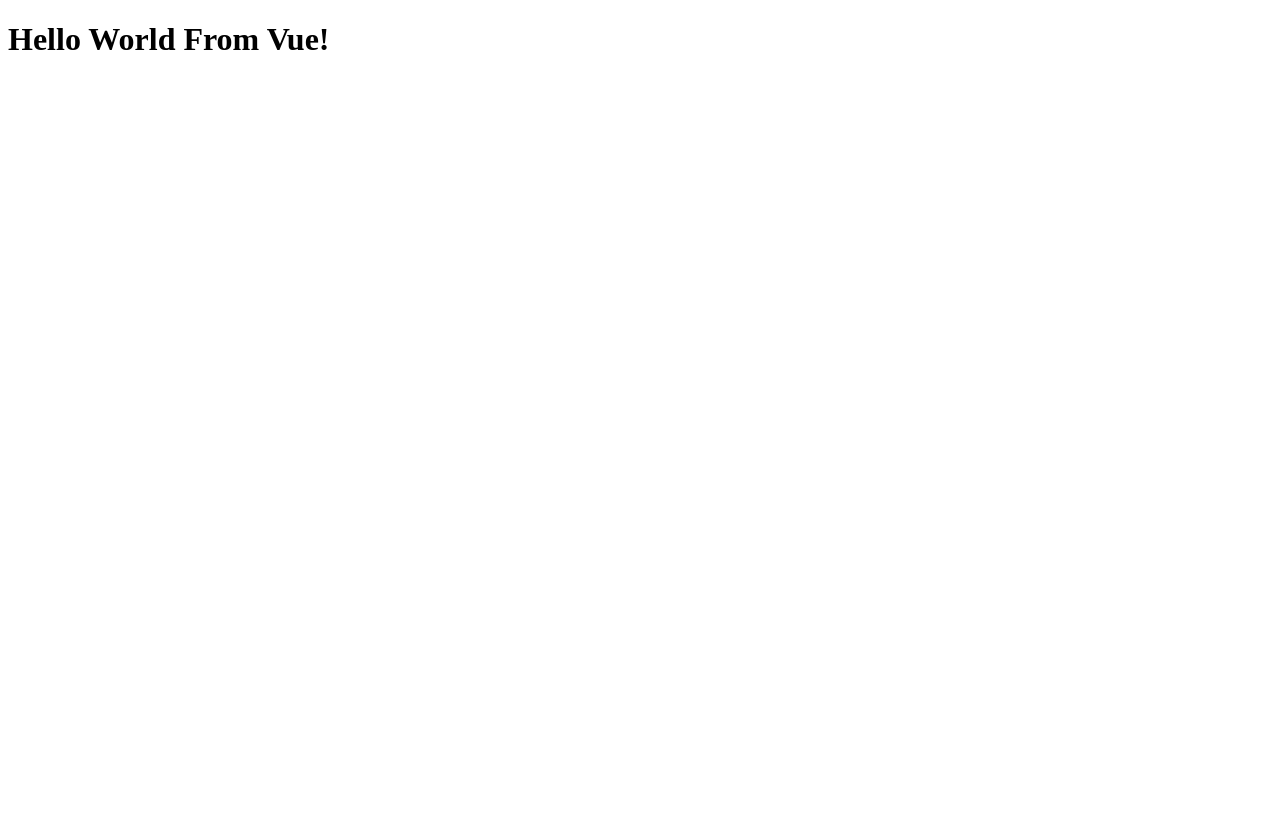
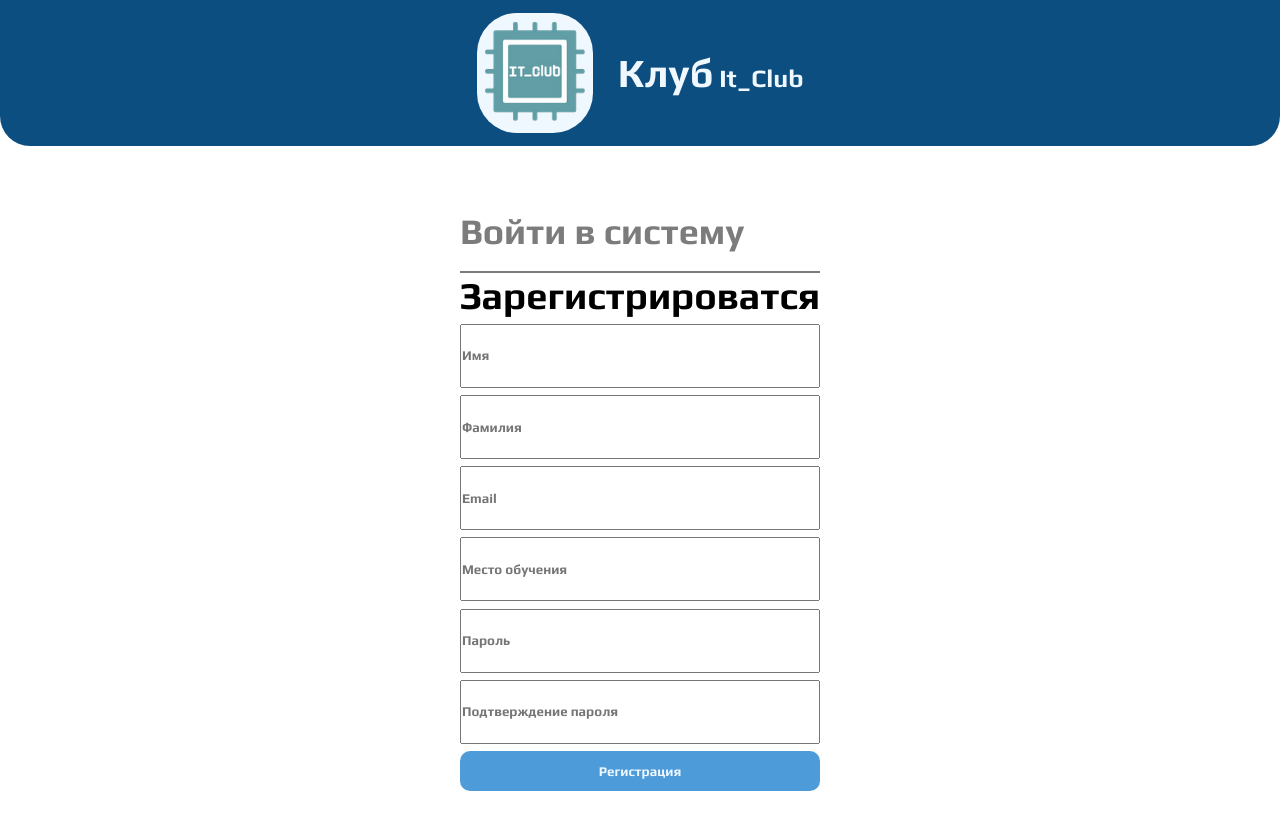
Before and after one commit to vlad-chigrinov/AchieveClub, a JavaScript app in the folder achieveclub.client/: page / in a window 1280 px wide. Shown: the top 830 px of the page. Before the commit the page ends 800 px from the top, so only its background shows below. Built offline with nearby package versions, Linux system fonts and the light colour scheme.

Commit message:
regist/sign(native)
native regist and sign up
with html/css

```diff
--- a/achieveclub.client/src/App.vue
+++ b/achieveclub.client/src/App.vue
@@ -1,3 +1,116 @@
 <template>
-    <h1>Hello World From Vue!</h1>
+     <header>
+        <div class="log">
+            <img src="./assets/LOGO.png" alt="">
+        </div>
+        <div>
+            <p class="txt"><span>Клуб</span> It_Club</p>
+        </div>
+     </header>
+     <section>
+        <div class="form-register">
+            <a id="href" href="SignForm.vue">Войти в систему</a>
+            <br><br>
+            <div class="b"></div>
+            <p style="font-size: 38px;">Зарегистрироватся</p>
+            <div class="form">
+                <input type="text" placeholder="Имя">
+                <input type="text" placeholder="Фамилия">
+                <input type="email" placeholder="Email">
+                <input type="text" placeholder="Место обучения">
+                <input type="password" placeholder="Пароль">
+                <input type="password" placeholder="Подтверждение пароля">
+                <button id="btn-r">Регистрация</button>
+            </div>
+        </div>
+    </section>
+
 </template>
+<script>
+    export default{
+        data(){
+            return{
+
+            }
+        },
+        methods:{
+            Wind(){
+                window.location.href = 'SignForm.vue';
+            }
+        }
+
+    }
+</script>
+<style>
+@font-face {
+    font-family: Play;
+    src: url("./fonts/Play-Bold.ttf");
+}
+*{
+    margin:0;
+    padding:0;
+    box-sizing: border-box;
+    font-family:Play;
+    text-decoration: none;
+}
+header{
+    width:100%;
+    background-color: #0D4E81;
+    border-radius:0px 0px 30px 30px;
+    display: flex;
+    justify-content: center;
+    align-items: center;
+    gap:2%;
+    padding:1%;
+}
+.txt{
+    color:aliceblue;
+    font-size: 25px;
+    word-spacing: 3%;
+}
+span{
+    font-size:40px;
+    font-weight: 700;
+}
+.log{
+    background-color: aliceblue;
+    border-radius: 40px;
+    padding:1vh;
+}
+img{
+    width:100px;
+    height:100px;
+}
+section{
+    display:flex;
+    justify-content: center;
+    flex-direction: center;
+    padding:5%;
+    gap:5%;
+}
+#href{
+    color:rgba(124, 124, 124, 1);
+    font-size:36px;
+}
+.b{
+    border-bottom:2px solid rgba(124, 124, 124, 1);
+}
+.form{
+    display:flex;
+    flex-direction: column;
+    gap:2%;
+}
+#btn-r{
+    height:5vh;
+    background-color: rgba(78, 155, 218, 1);
+    border:none;
+    border-radius: 10px;
+    color:aliceblue;
+    margin-top: 2%;
+}
+input{
+    width:100%;
+    height:8vh;
+    margin-top: 2%;
+}
+</style>
--- /dev/null
+++ b/achieveclub.client/src/SignForm.vue
@@ -0,0 +1,96 @@
+<template>
+   <header>
+       <div class="log">
+           <img src="./assets/LOGO.png" alt="">
+       </div>
+       <div>
+           <p class="txt"><span>Клуб</span> It_Club</p>
+       </div>
+    </header>
+    <section>
+       <div class="form-register">
+           <p style="font-size: 48px;">Войти в систему</p>
+           <div class="form">
+               <input type="email" placeholder="Email">
+               <input type="password" placeholder="Пароль">
+               <button id="btn-r">Войти</button>
+            </div>
+            <div class="b"></div>
+            <p id="href">Зарегистрироватся</p>
+       </div>
+    </section>
+</template>
+
+<style>
+@font-face {
+   font-family: Play;
+   src: url("./fonts/Play-Bold.ttf");
+}
+*{
+   margin:0;
+   padding:0;
+   box-sizing: border-box;
+   font-family:Play;
+}
+header{
+   width:100%;
+   background-color: #0D4E81;
+   border-radius:0px 0px 30px 30px;
+   display: flex;
+   justify-content: center;
+   align-items: center;
+   gap:2%;
+   padding:1%;
+}
+.txt{
+   color:aliceblue;
+   font-size: 25px;
+   word-spacing: 3%;
+}
+span{
+   font-size:40px;
+   font-weight: 700;
+}
+.log{
+   background-color: aliceblue;
+   border-radius: 40px;
+   padding:1vh;
+}
+img{
+   width:100px;
+   height:100px;
+}
+section{
+   display:flex;
+   justify-content: center;
+   flex-direction: center;
+   padding:5%;
+   gap:5%;
+}
+#href{
+   color:rgba(124, 124, 124, 1);
+   font-size:36px;
+}
+.b{
+   border-bottom:2px solid rgba(124, 124, 124, 1);
+   margin-top:2%;
+}
+.form{
+   display:flex;
+   flex-direction: column;
+   gap:2%;
+}
+#btn-r{
+   height:5vh;
+   background-color: rgba(78, 155, 218, 1);
+   border:none;
+   border-radius: 10px;
+   color:aliceblue;
+   margin-top: 2%;
+}
+input{
+   width:100%;
+   height:8vh;
+   margin-top: 2%;
+}
+</style>
```
Also changed, not shown: achieveclub.client/src/assets/LOGO.png (added), achieveclub.client/src/fonts/Play-Bold.ttf (added).
